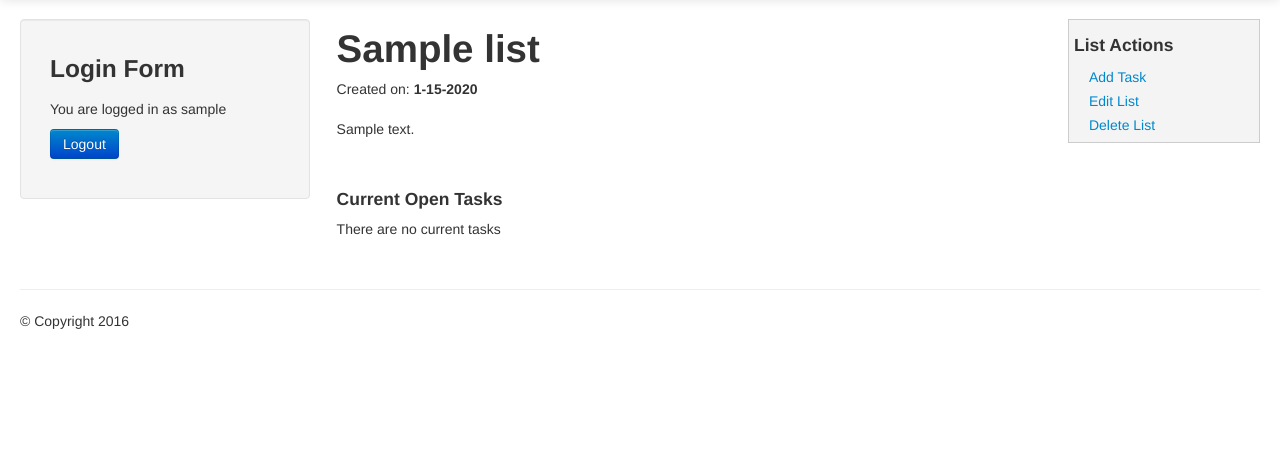
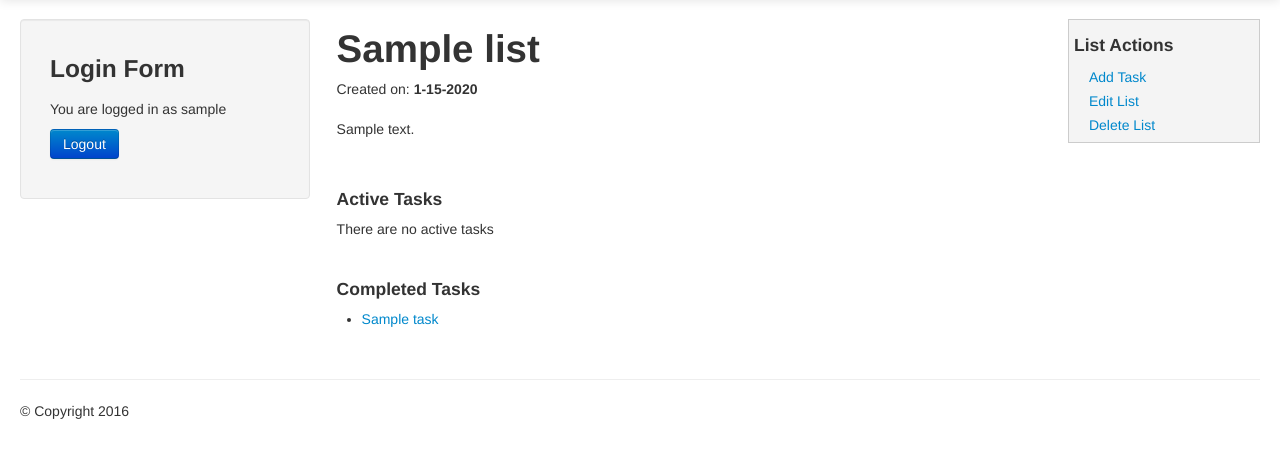
Before and after one commit to Vitnere/mytodo, a CodeIgniter app: page /database/index.php/lists/show/1 in a window 1280 px wide. Shown: the part 41-499 px from the top of the page. Run offline with CodeIgniter, Linux system fonts and the light colour scheme; the visitor is signed in with stand-in values (Sample User, id 1); tables that the repository leaves empty hold one stand-in row (values such as "Sample post"); some libraries are stand-ins or nearby versions.

Commit message:
9 - Relational Table Joins build  4

```diff
--- a/app/controllers/Lists.php
+++ b/app/controllers/Lists.php
@@ -27,14 +27,15 @@ class Lists extends CI_Controller
 
     }
 
-    public function show($id)//metoda za prikazivanje elementa liste u view
+    public function show($id)//metoda za prikazivanje elementa liste u view,
+        //$id povlaci parametar iz url-a stranice
     {
         //Get all lists from the model
         $data['list'] = $this->List_model->get_list($id);
         //Get all completed tasks for this list
-        $data['completed_tasks'] = $this->List_model->get_list_tasks($id,true);
+        $data['active_tasks'] = $this->List_model->get_list_tasks($id,true);
         //Get all uncompleted tasks for this list
-        $data['uncompleted_tasks'] = $this->List_model->get_list_tasks($id,false);
+        $data['inactive_tasks'] = $this->List_model->get_list_tasks($id,false);
 
         //Load view and layout
         $data['main_content'] = 'lists/show';
--- a/app/controllers/Tasks.php
+++ b/app/controllers/Tasks.php
@@ -82,7 +82,7 @@ class Tasks extends CI_Controller
 
     }
 
-        public function delete($list_id,$task_id){
+        public function delete($list_id,$task_id){//dva parametra id liste i id task-a
             //Delete list
             $this->Task_model->delete($task_id);
             //Create Message
--- a/app/models/List_model.php
+++ b/app/models/List_model.php
@@ -23,16 +23,16 @@ class List_model extends CI_Model
         //HINT:row() sluzi za vracanje samo jedne kolone iz tabele
     }
 
-    public function get_list($id)
+    public function get_list($id)//trebamo dobiti jedan red jer dobijamo preko id liste iz URL-a
     {
-        $this->db->select('*');
-        $this->db->from('lists');
-        $this->db->where('id',$id);
-        $query = $this->db->get();
-        if ($query->num_rows() != 1)
+        $this->db->select('*');//izaberi sve liste
+        $this->db->from('lists');//izaberi sve iz list table
+        $this->db->where('id',$id);//gdje je id iz tabele jednak id iz url-a
+        $query = $this->db->get();//povuci sve podatke u kveri
+        if ($query->num_rows() != 1)//ako u kveriju broj redova nije jednak 1
         {
-            return FALSE;
-        }else
+            return FALSE;//onda ne vracaj nista
+        }else//inace
         {
             return $query->row();
         }
@@ -74,32 +74,37 @@ class List_model extends CI_Model
 
     }
 
-    public function get_list_tasks($list_id, $active =  TRUE)
+    public function get_list_tasks($list_id, $active =  TRUE)//prvi parametar je id liste
+        // a drugi je da li je task aktivan
     {
+        //HINT:ZA vise o sintaksi JOIN-a pogledaj active_record u Codiginiter documents
         $this->db->select('
                             tasks.task_name,
                             tasks.task_body,
                             tasks.id as task_id,
                             lists.list_name,
                             lists.list_body
-                            ');
+                            ');//kod joina kada se koristi dva id iz dvije razlicite tabele potrebno
+                            //je jedan id imenovati pod alijasom(red 83) da ne bi doslo do zabune
 
-        $this->db->from('tasks');
-        $this->db->join('lists','lists.id = tasks.list_id');
-        $this->db->where('tasks.list_id',$list_id);
-        if($active == TRUE)
+        $this->db->from('tasks');//izaberi redove (redovi 81-86) iz tabele tasks(red 90)
+        $this->db->join('lists','lists.id = tasks.list_id');//pridruzi tabelu list,gdje je id iz tabele lists
+        //jednak list_id redu iz tabele tasks- ovo je uslov za spajanje(JOIN) ove dvije tabele
+        $this->db->where('tasks.list_id',$list_id);//gdje je list_id iz tabele tasks jednak list_id(parametar na pocetku
+        //get_list_tasks funkcije)
+        if($active == TRUE)//ako je task aktivan
         {
-            $this->db->where('tasks.is_complete',0);
-        }else
+            $this->db->where('tasks.is_complete',0);//onda nije kompletiran
+        }else//inace
         {
-            $this->db->where('tasks.is_complete',1);
+            $this->db->where('tasks.is_complete',1);//je kompletiran
         }
 
-        $query=$this->db->get();
-        if($query->num_rows()<1)
+        $query=$this->db->get();//kverijem povuci sve podatke( ekvilavent SQL komande SELECT(*) )
+        if($query->num_rows()<1)//ako je broj redova u kverija manji od 1,tj nula
         {
-            return FALSE;
+            return FALSE;//ne vracaj nista
         }
-        return $query->result();
+        return $query->result();//inace vrati rezultat
     }
 }
--- a/app/models/Task_model.php
+++ b/app/models/Task_model.php
@@ -10,6 +10,7 @@ class Task_model extends CI_Model
 {
     public function get_task($id)//funkcija koja kao parametar uzima id iz url-a(adrese) taska
     {
+        /*Izaberi sledece kolone*/
         $this->db->select('
         tasks.task_name,
         tasks.id,
@@ -20,14 +21,17 @@ class Task_model extends CI_Model
         lists.list_name,
         lists.list_body
         ');
-        $this->db->from('tasks');
-        $this->db->join('lists', 'lists.id =  tasks.list_id');
-        $this->db->where('tasks.id', $id);
-        $query=$this->db->get();
-        if ($query->num_rows() != 1) {
-            return FALSE;
-        } else {
-            return $query->row();
+
+
+        $this->db->from('tasks');//iz tabele task
+        $this->db->join('lists', 'lists.id =  tasks.list_id');//spoji sa tabelom list(prvi uslov)
+        //po sablonu id iz tabele list da je jednak list_id koloni iz tabele tasks(drugi parametar uslov za JOIN)
+        $this->db->where('tasks.id', $id);//gdje je task_id jednak id varjabli koja se dobija iz URL-a
+        $query=$this->db->get();//povuci sve taskove
+        if ($query->num_rows() != 1) {//ako broj redova nije jedan 1
+            return FALSE;//ne vracaj nista
+        } else {//inace
+            return $query->row();//vrati jedan red
         }
     }
 
@@ -74,10 +78,11 @@ class Task_model extends CI_Model
         return TRUE;//vrati tacno
     }
 
-        public function delete($task_id)
+        public function delete($task_id)//kao parametar id task-a iz URL-a
     {
-        $this->db->where('id',$task_id);
-        $this->db->delete('tasks');
-        return;
+        $this->db->where('id',$task_id);//gdje je id taska u bazi jedank task_id
+        // koji se dobija iz URL-a stranice
+        $this->db->delete('tasks');//izbrisi taks iz tabele tasks
+        return;//vrati komandu
     }
 }
--- a/app/views/lists/show.php
+++ b/app/views/lists/show.php
@@ -1,8 +1,8 @@
 <ul id="actions">
     <h4>List Actions</h4>
-    <li> <a href="<?php echo base_url(); ?>Tasks/add/<?php echo $list->id; ?>">Add Task</a></li>
-    <li> <a href="<?php echo base_url(); ?>Lists/edit/<?php echo $list->id; ?>">Edit List</a></li>
-    <li> <a onclick="return confirm('Are you sure?')" href="<?php echo base_url(); ?>Lists/delete/<?php echo $list->id; ?>">Delete List</a></li>
+    <li> <a href="<?php echo base_url(); ?>tasks/add/<?php echo $list->id; ?>">Add Task</a></li>
+    <li> <a href="<?php echo base_url(); ?>lists/edit/<?php echo $list->id; ?>">Edit List</a></li>
+    <li> <a onclick="return confirm('Are you sure?')" href="<?php echo base_url(); ?>lists/delete/<?php echo $list->id; ?>">Delete List</a></li>
 </ul>
 <h1><?php echo $list->list_name; ?></h1>
 <?php if($this->session->flashdata('task_deleted')) : ?>
@@ -24,14 +24,28 @@ Created on:  <strong><?php echo date("n-j-Y",strtotime($list->create_date)); ?><
 <br /><br />
 <div style="max-width:500px;"><?php echo $list->list_body; ?></div>
 <br /><br />
-<h4> Current Open Tasks</h4>
-<?php if($completed_tasks) : ?>
+
+<h4> Active Tasks</h4>
+<?php if($active_tasks) : ?><!-- Ako postoje aktivni taskovi -->
     <ul>
-        <?php foreach($completed_tasks as $task) : ?>
+        <?php foreach($active_tasks as $task) : ?><!-- aktivni taskovi kao task -->
+            <!-- pozovi metodu show iz Tasks kontrolera, pokazi task_id i task_name -->
+            <li><a href="<?php echo base_url(); ?>Tasks/show/<?php echo $task->task_id; ?>"><?php echo $task->task_name; ?></a></li>
+        <?php endforeach; ?>
+    </ul>
+<?php else : ?><!-- inace -->
+    <p>There are no active tasks</p><!-- prikazi ovaj tekst -->
+<?php endif; ?>
+<br />
+
+<h4> Completed Tasks</h4>
+<?php if($inactive_tasks) : ?>
+    <ul>
+        <?php foreach($inactive_tasks as $task) : ?>
             <li><a href="<?php echo base_url(); ?>Tasks/show/<?php echo $task->task_id; ?>"><?php echo $task->task_name; ?></a></li>
         <?php endforeach; ?>
     </ul>
 <?php else : ?>
-    <p>There are no current tasks</p>
+    <p>There are no completed tasks</p>
 <?php endif; ?>
 <br />
```
